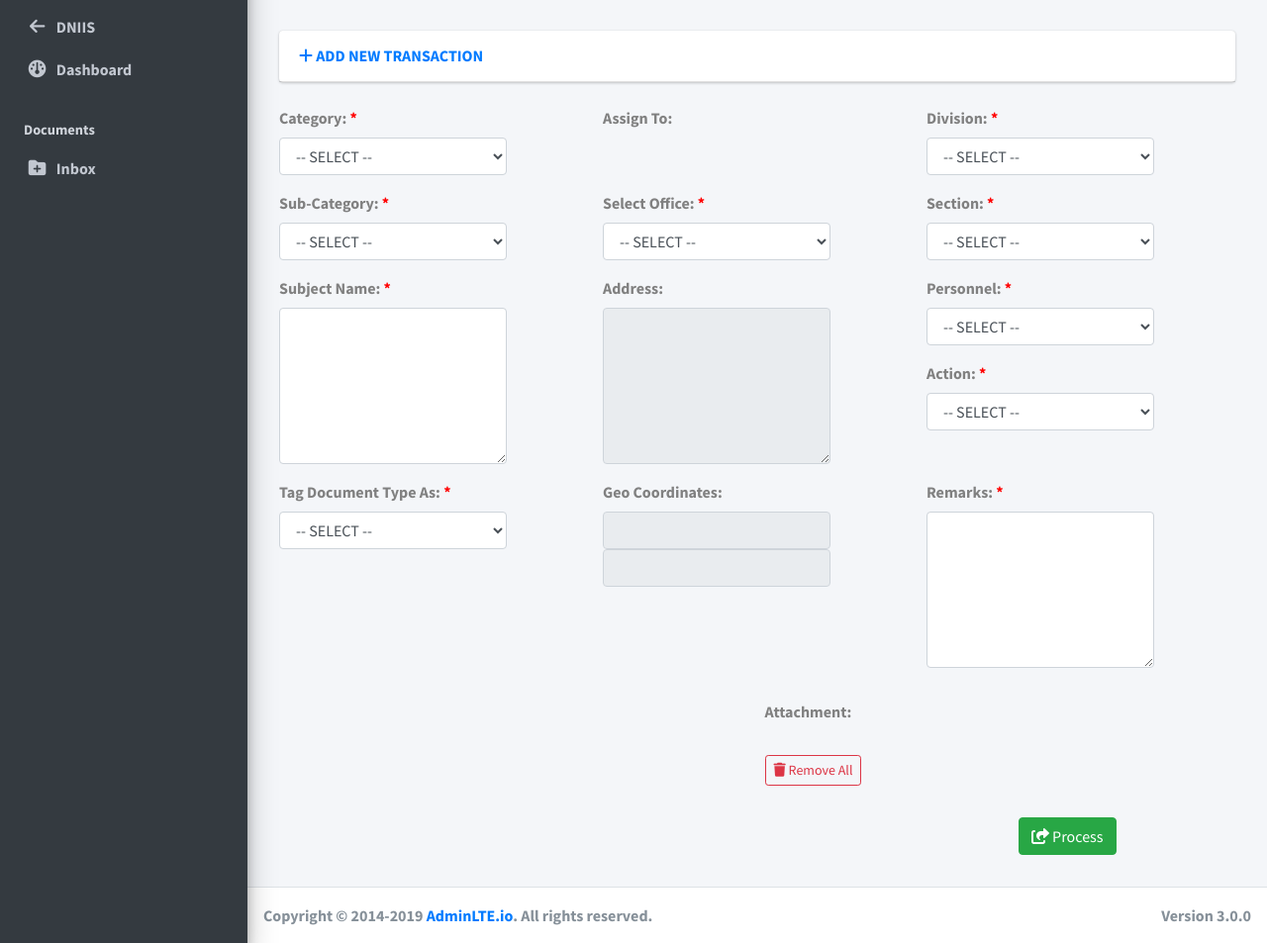
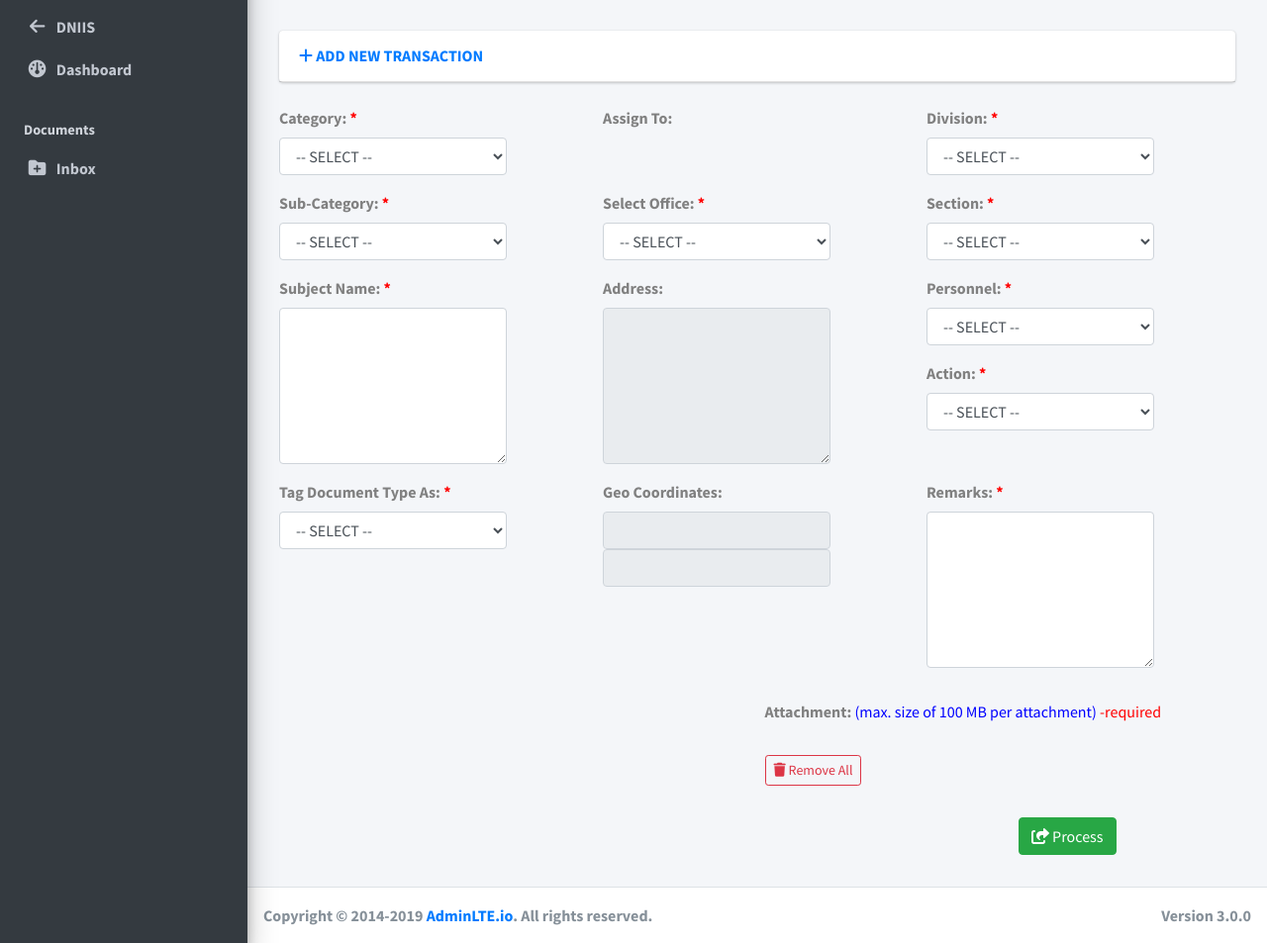
Before and after one commit to glucion05012/odts_v5, a CodeIgniter app: page /odts_v5/inbox/new in a window 1280 px wide. Shown: the part 58-1011 px from the top of the page at 99% size. Run offline with CodeIgniter, Linux system fonts and the light colour scheme; data comes from the database, SQL or seed files in the repository; data that the repository does not hold is empty; some libraries are stand-ins or nearby versions.

```diff
--- a/application/views/dms/new.php
+++ b/application/views/dms/new.php
@@ -136,6 +136,7 @@
                         <label for="attachment" style='padding-top: 1rem'>
                             Attachment:
                         </label>
+                        <span style="font-weight: normal; color: blue"> (max. size of 100 MB per attachment)</span> <span style="font-weight: normal; color: red">-required</span>
                         <!-- <input type="file" name="fileToUpload[]" id="fileToUpload" class="form-control" style="margin: 0px;" multiple> -->
 
                         <!-- ------------------------- drop zone ------------------------- -->
```
